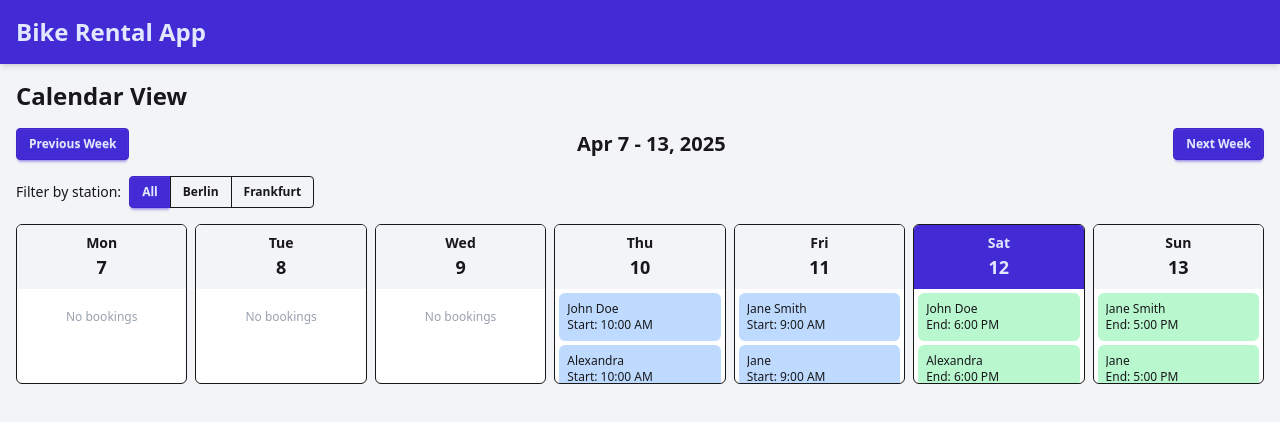
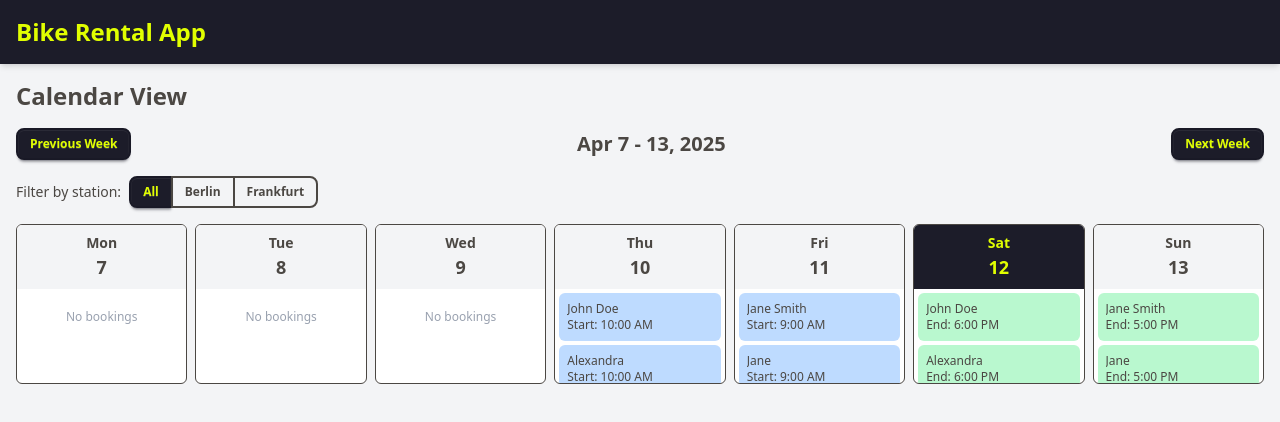
Before and after one commit to dominik01/roadsurfer, a Vue app: page / in a window 1280 px wide. Shown: the top 422 px of the page. Built offline with nearby package versions, Linux system fonts and the light colour scheme.

Commit message:
New deps

```diff
--- a/index.html
+++ b/index.html
@@ -1,9 +1,9 @@
-<!DOCTYPE html>
-<html lang="">
+<!doctype html>
+<html data-theme="silk" lang="">
   <head>
-    <meta charset="UTF-8">
-    <link rel="icon" href="/favicon.ico">
-    <meta name="viewport" content="width=device-width, initial-scale=1.0">
+    <meta charset="UTF-8" />
+    <link rel="icon" href="/favicon.ico" />
+    <meta name="viewport" content="width=device-width, initial-scale=1.0" />
     <title>Vite App</title>
   </head>
   <body>
--- a/package.json
+++ b/package.json
@@ -18,6 +18,7 @@
   },
   "dependencies": {
     "@tailwindcss/vite": "^4.1.3",
+    "@vuepic/vue-datepicker": "^11.0.2",
     "daisyui": "^5.0.19",
     "date-fns": "^4.1.0",
     "pinia": "^3.0.1",
--- a/src/assets/main.css
+++ b/src/assets/main.css
@@ -1,2 +1,6 @@
 @import 'tailwindcss';
-@plugin "daisyui";
+@plugin "daisyui" {
+  themes:
+    light --default,
+    silk;
+}
```
Also changed, not shown: 1 other file (tests, documents, lock files or other folders).
